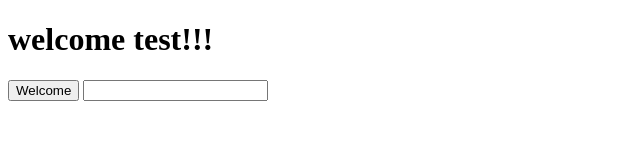
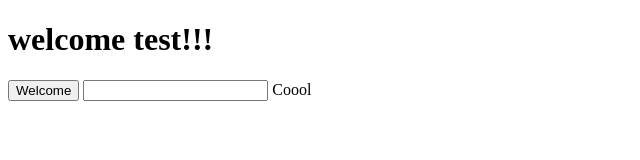
Before and after one commit to musabjolani/FirstTest, a plain HTML site: page Devs/index.html in a window 1280 px wide. Shown: the full height of the page, 0-640 px from the left. Drawn offline with Linux system fonts and the light colour scheme.

Commit message:
adding_label

```diff
--- a/Devs/index.html
+++ b/Devs/index.html
@@ -12,6 +12,7 @@
     <h1>welcome test!!!</h1>
     <button>Welcome</button>
     <input type="text">
+    <label>Coool</label>
 </body>
 
 </html>
```
